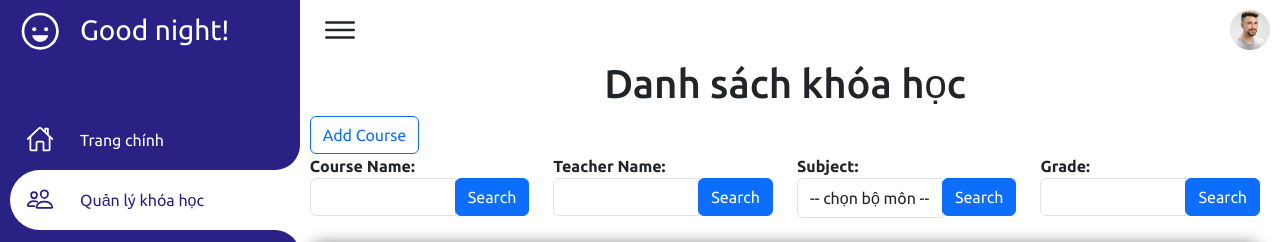
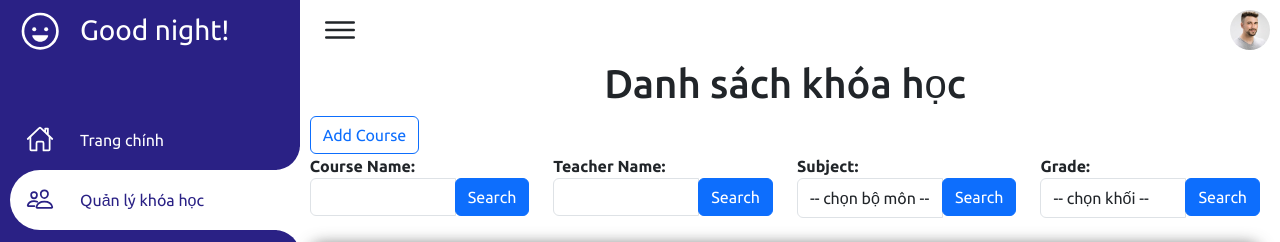
Before and after one commit to buihoa8323/web_khoa_hoc, a PHP site: page /Views/admin_courselist.php in a window 1280 px wide. Shown: the top 242 px of the page. Run offline with PHP 8.4, Linux system fonts and the light colour scheme; the template is opened without the code that fills it, so the values that code supplies are empty.

Commit message:
Sua admin_courselist

```diff
--- a/Views/admin_courselist.php
+++ b/Views/admin_courselist.php
@@ -47,7 +47,41 @@
                     </a>
                 </li>
 
+                <!-- <li>
+                    <a href="#">
+                        <span class="icon">
+                            <ion-icon name="chatbubble-outline"></ion-icon>
+                        </span>
+                        <span class="title">Messages</span>
+                    </a>
+                </li> -->
 
+                <!-- <li>
+                    <a href="#">
+                        <span class="icon">
+                            <ion-icon name="help-outline"></ion-icon>
+                        </span>
+                        <span class="title">Help</span>
+                    </a>
+                </li> -->
+
+                <!-- <li>
+                    <a href="#">
+                        <span class="icon">
+                            <ion-icon name="settings-outline"></ion-icon>
+                        </span>
+                        <span class="title">Settings</span>
+                    </a>
+                </li> -->
+
+                <!-- <li>
+                    <a href="#">
+                        <span class="icon">
+                            <ion-icon name="lock-closed-outline"></ion-icon>
+                        </span>
+                        <span class="title">Password</span>
+                    </a>
+                </li> -->
 
                 <li>
                     <a href="#" class="signout">
@@ -128,13 +162,18 @@
                                     </div>
                                 </form>
                             </div>
-
                             <div class="col-md-3">
                                 <form action="/index.php?controller=adminCourseList" method="post" class="form-group" class="form-group">
                                     <input hidden="true" type="text" name="method" value="grade_filter" class="form-control" id="grade">
                                     <label for="grade">Grade:</label>
                                     <div class="input-group">
-                                        <input type="number" name="grade_filter" class="form-control" id="grade">
+                                        <!-- <input type="number" name="grade_filter" class="form-control" id="grade"> -->
+                                        <select name="grade_filter" class="form-control" id="subject">
+                                            <option value="">-- chọn khối --</option>
+                                            <option value="10">10</option>
+                                            <option value="11">11</option>
+                                            <option value="12">12</option>
+                                        </select>
                                         <div class="input-group-append">
                                             <button type="submit" class="btn btn-primary">Search</button>
                                         </div>
@@ -262,7 +301,15 @@
                                         <!-- <select id="grade" name="grade">
                                             <option disabled selected>Select grade</option>
                                         </select> -->
-                                        <input type="number" class="form-control" id="c_grade" name="c_grade" required>
+                                        <div class="input-group">
+                                            <!-- <input type="number" name="grade_filter" class="form-control" id="grade"> -->
+                                            <select name="c_grade" class="form-control" id="subject">
+                                                <option value="">-- chọn khối --</option>
+                                                <option value="10">10</option>
+                                                <option value="11">11</option>
+                                                <option value="12">12</option>
+                                            </select>
+                                        </div>
                                     </div>
                                     <!-- hết lựa chọn cho grade -->
                                     <div class="form-group">
--- a/core/DB.php
+++ b/core/DB.php
@@ -11,7 +11,7 @@ class DB {
     //config
     $username = "root";
     $password = ""; //update this when run db on other server
-    $dbname = "db";
+    $dbname = "webkhoahoc";
     $dbhost = "127.0.0.1";
 
     try {
```
